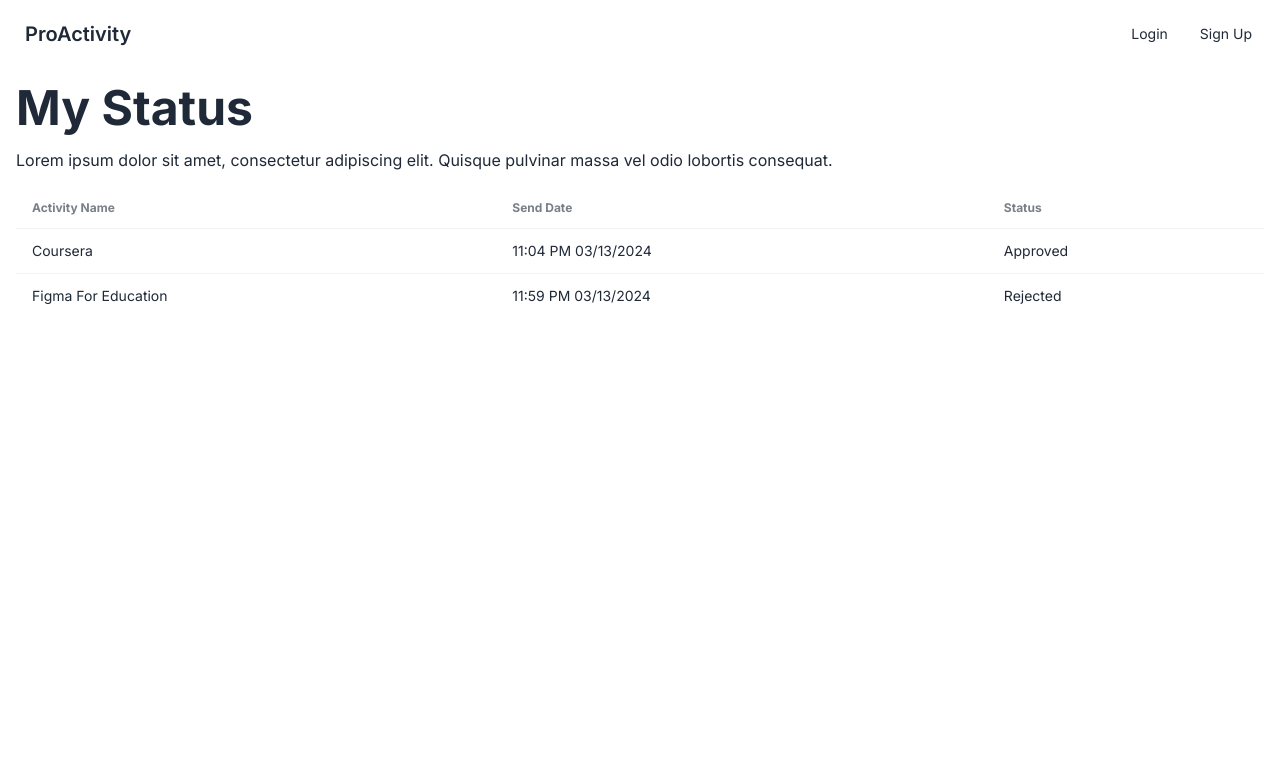
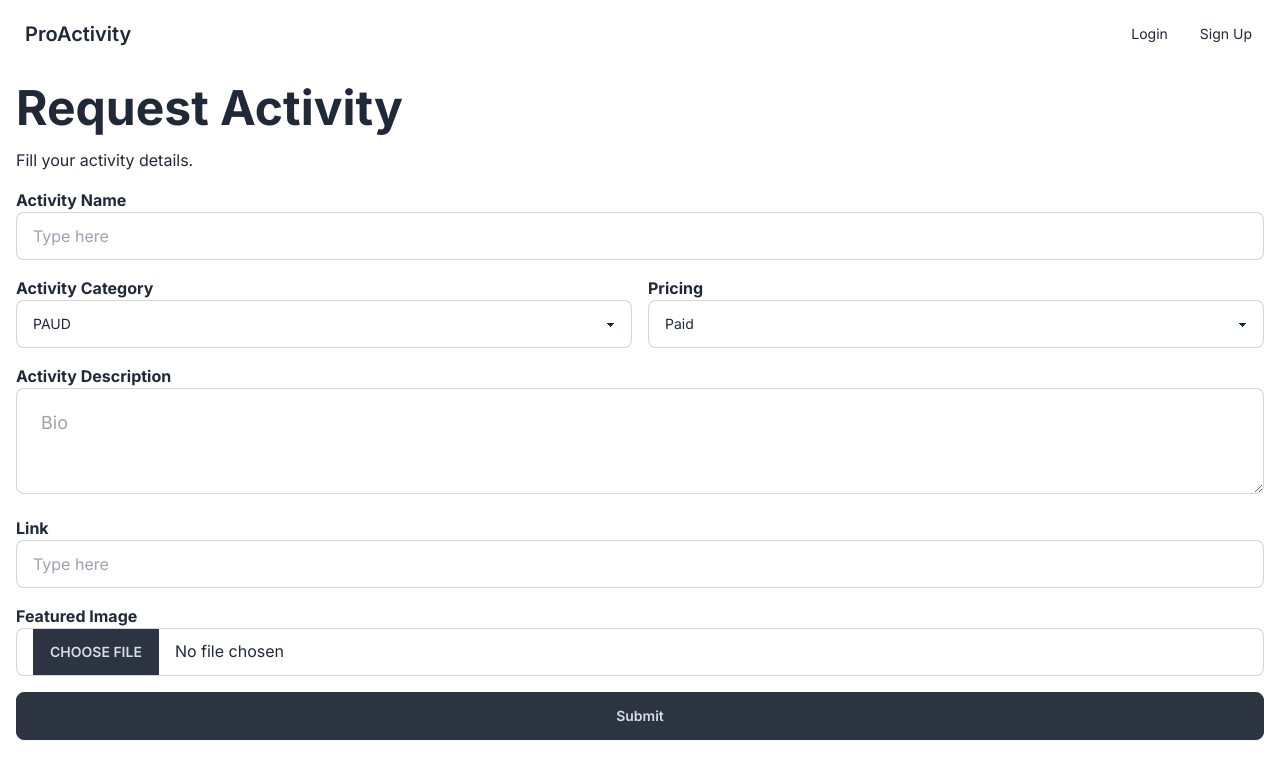
Before and after one commit to adilraja11/proactivy-codeminds, a Next.js app: page /contribute in a window 1280 px wide. Shown: the top 778 px of the page. Built offline with nearby package versions, Linux system fonts and the light colour scheme.

Commit message:
fix form contribution

```diff
--- a/src/app/contribute/create/page.js
+++ /dev/null
@@ -1,10 +0,0 @@
-import { CreateContribution } from '@/components/contribute/createContribution'
-import React from 'react'
-
-export default function Page() {
-  return (
-    <div>
-        <CreateContribution/>
-    </div>
-  )
-}
--- a/src/app/contribute/page.js
+++ b/src/app/contribute/page.js
@@ -1,9 +1,9 @@
-import { ContributePage } from "@/components/contribute/contributePage";
+import { CreateContribution } from "@/components/contribute/createContribution";
 
 export default function Page() {
   return (
     <div>
-      <ContributePage/>
+      <CreateContribution/>
     </div>
   );
 }
--- a/src/components/contribute/contributePage.jsx
+++ /dev/null
@@ -1,18 +0,0 @@
-import React from 'react'
-import { ContributionTable } from './contributionTable'
-
-export const ContributePage = () => {
-  return (
-    <div>
-        <div className="min-h-screen flex justify-center">
-          <div className="w-full p-4 max-w-[1280px] items-center space-y-4">
-            <div className="space-y-4">
-                <h1 className="text-5xl font-bold">My Status</h1>
-                <p>Lorem ipsum dolor sit amet, consectetur adipiscing elit. Quisque pulvinar massa vel odio lobortis consequat.</p>
-            </div>
-            <ContributionTable/>
-          </div>
-        </div>
-    </div>
-  )
-}
--- a/src/components/contribute/contributionTable.jsx
+++ /dev/null
@@ -1,34 +0,0 @@
-import React from 'react'
-
-export const ContributionTable = () => {
-  return (
-    <div>
-        <div className="overflow-x-auto">
-        <table className="table">
-            {/* head */}
-            <thead>
-            <tr>
-                <th>Activity Name</th>
-                <th>Send Date</th>
-                <th>Status</th>
-            </tr>
-            </thead>
-            <tbody>
-            {/* row 1 */}
-            <tr className="hover">
-                <td>Coursera</td>
-                <td>11:04 PM 03/13/2024</td>
-                <td>Approved</td>
-            </tr>
-            {/* row 3 */}
-            <tr className="hover">
-                <td>Figma For Education</td>
-                <td>11:59 PM 03/13/2024</td>
-                <td>Rejected</td>
-            </tr>
-            </tbody>
-        </table>
-        </div>
-    </div>
-  )
-}
--- a/src/components/contribute/createActivityForm.jsx
+++ b/src/components/contribute/createActivityForm.jsx
@@ -3,21 +3,34 @@ import React from 'react'
 export const CreateActivityForm = () => {
   return (
     <div className="space-y-4">
-            <div className="grid grid-cols-6 gap-4">
+            <div>
                 <div className="col-span-4">
                     <p className="font-bold">Activity Name</p>
                     <input type="text" placeholder="Type here" className="input input-bordered" />
                 </div>
 
-                <div className="col-span-2">
+            </div>
+
+            <div className="grid grid-cols-2 gap-4">
+                <div className="col-span-1">
                     <p className="font-bold">Activity Category</p>
-                    <select className="select select-bordered w-full">
-                        <option disabled selected>Category?</option>
-                        <option>Han Solo</option>
-                        <option>Greedo</option>
+                    <select className="select select-bordered w-full" defaultValue="Category">
+                    <option disabled>Select Category</option>
+                    <option>PAUD</option>
+                    <option>PAUD</option>
+                    </select>
+                </div>
+                <div className="col-span-1">
+                    <p className="font-bold">Pricing</p>
+                    <select className="select select-bordered w-full" defaultValue="Category">
+                    <option disabled>Select Pricing</option>
+                    <option>Paid</option>
+                    <option>Free</option>
                     </select>
                 </div>
             </div>
+
+
             <div>
                 <p className="font-bold">Activity Description</p>
                 <textarea placeholder="Bio" className="textarea textarea-bordered textarea-lg w-full" ></textarea>
@@ -31,7 +44,10 @@ export const CreateActivityForm = () => {
                 <input type="file" className="file-input file-input-bordered w-full" />
             </div>
 
-            <button className="btn btn-neutral w-full">Submit</button>
+            <div>
+                <button className="btn btn-neutral w-full ">Submit</button>
+            </div>
+
 
     </div>
   )
```
